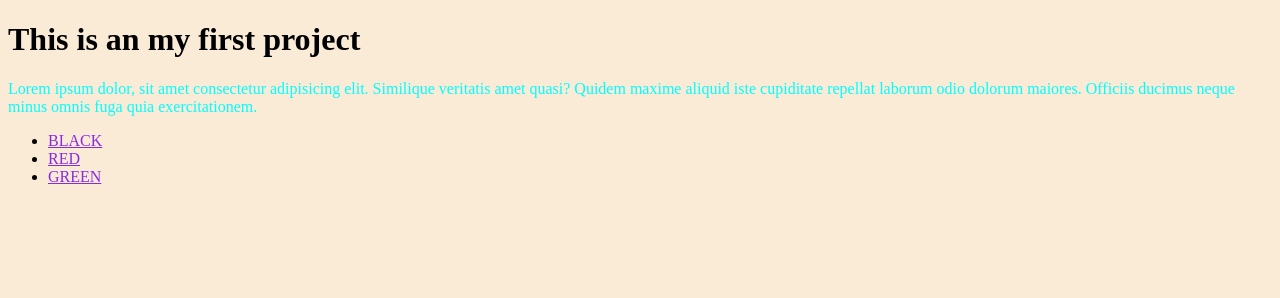
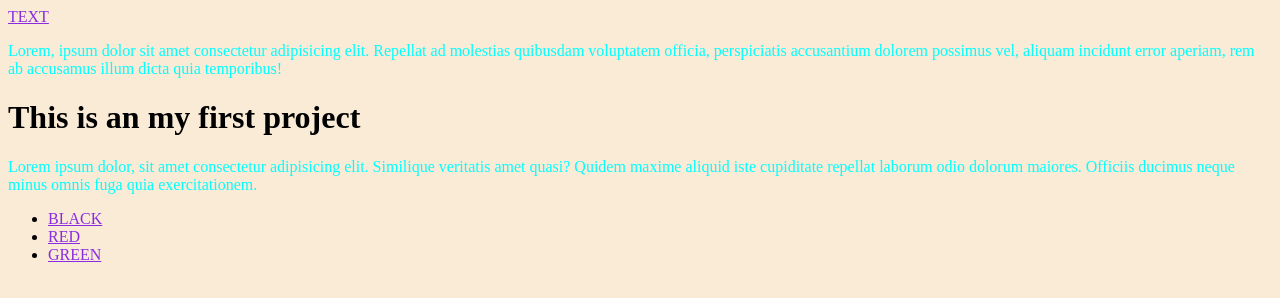
Before and after one commit to SerdiukSerhii/my-first-project, a plain HTML site: page index.html in a window 1280 px wide. Drawn offline with Linux system fonts and the light colour scheme.

Commit message:
add index

```diff
--- a/index.html
+++ b/index.html
@@ -7,6 +7,17 @@
     <link rel="stylesheet" href="./css/style.css" />
   </head>
   <body>
+    <header class="page_header">
+      <nav>
+        <a href="">text</a>
+        <p>
+          Lorem, ipsum dolor sit amet consectetur adipisicing elit. Repellat ad
+          molestias quibusdam voluptatem officia, perspiciatis accusantium
+          dolorem possimus vel, aliquam incidunt error aperiam, rem ab accusamus
+          illum dicta quia temporibus!
+        </p>
+      </nav>
+    </header>
     <h1>This is an my first project</h1>
     <p>
       Lorem ipsum dolor, sit amet consectetur adipisicing elit. Similique
```
